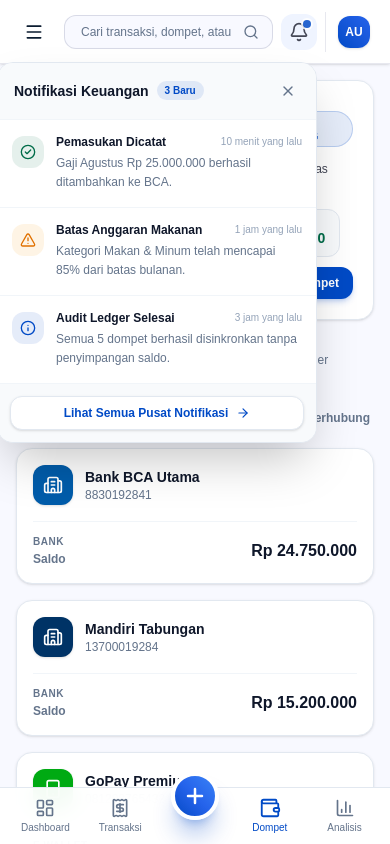
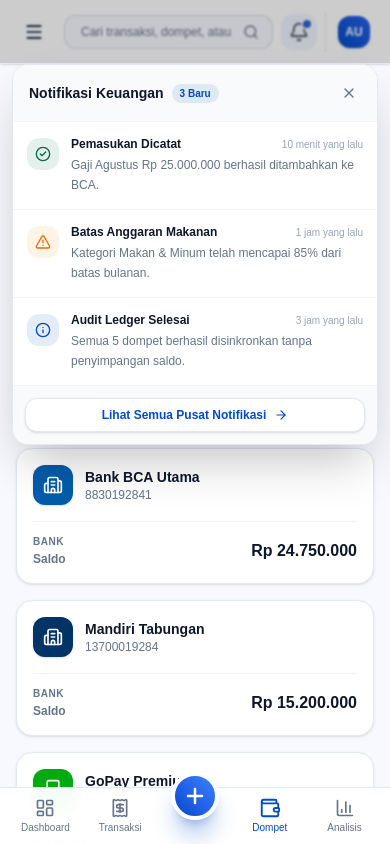
Before and after one commit to mazkama/auroka, a Next.js app: page /wallets in a window 390 px wide. Both pictures are taken after a click on the button 299 px from the left and 31 px from the top of the page. Built offline with nearby package versions, Linux system fonts and the light colour scheme.

Commit message:
feat: implement responsive AppHeader component with search, notifications, and profile menus

```diff
--- a/src/presentation/components/layout/AppHeader.tsx
+++ b/src/presentation/components/layout/AppHeader.tsx
@@ -135,7 +135,14 @@ export const AppHeader: React.FC<AppHeaderProps> = ({
 
           {/* Notification Popover Dropdown Window */}
           {isNotifOpen && (
-            <div className="absolute right-0 top-12 w-80 sm:w-96 rounded-2xl bg-white border border-[#e2e8f0] shadow-2xl z-50 overflow-hidden animate-in fade-in slide-in-from-top-2 duration-200">
+            <>
+              {/* Mobile Backdrop */}
+              <div
+                className="fixed inset-0 z-40 bg-black/20 backdrop-blur-[1px] sm:hidden"
+                onClick={() => setIsNotifOpen(false)}
+              />
+
+              <div className="fixed inset-x-3 top-16 sm:absolute sm:inset-auto sm:right-0 sm:top-12 sm:w-96 rounded-2xl bg-white border border-[#e2e8f0] shadow-2xl z-50 overflow-hidden animate-in fade-in slide-in-from-top-2 duration-200">
                 {/* Header */}
                 <div className="flex items-center justify-between p-4 border-b border-[#f1f5f9] bg-[#f8fafc]">
                   <div className="flex items-center gap-2">
@@ -153,7 +160,7 @@ export const AppHeader: React.FC<AppHeaderProps> = ({
                 </div>
 
                 {/* Notification List */}
-              <div className="divide-y divide-[#f1f5f9] max-h-80 overflow-y-auto">
+                <div className="divide-y divide-[#f1f5f9] max-h-[60vh] sm:max-h-80 overflow-y-auto">
                   {sampleNotifications.map((notif) => (
                     <div
                       key={notif.id}
@@ -185,6 +192,7 @@ export const AppHeader: React.FC<AppHeaderProps> = ({
                   </a>
                 </div>
               </div>
+            </>
           )}
         </div>
 
@@ -221,7 +229,14 @@ export const AppHeader: React.FC<AppHeaderProps> = ({
 
           {/* Profile Mini Window Popover */}
           {isProfileOpen && (
-            <div className="absolute right-0 top-12 w-64 rounded-2xl bg-white border border-[#e2e8f0] shadow-2xl z-50 overflow-hidden animate-in fade-in slide-in-from-top-2 duration-200">
+            <>
+              {/* Mobile Backdrop */}
+              <div
+                className="fixed inset-0 z-40 bg-black/20 backdrop-blur-[1px] sm:hidden"
+                onClick={() => setIsProfileOpen(false)}
+              />
+
+              <div className="fixed right-3 top-16 w-64 max-w-[calc(100vw-24px)] sm:absolute sm:right-0 sm:top-12 sm:w-64 rounded-2xl bg-white border border-[#e2e8f0] shadow-2xl z-50 overflow-hidden animate-in fade-in slide-in-from-top-2 duration-200">
                 {/* User Info Header */}
                 <div className="p-4 border-b border-[#f1f5f9] bg-gradient-to-br from-[#f8f9ff] to-[#eff4ff]">
                   <div className="flex items-center gap-3">
@@ -273,6 +288,7 @@ export const AppHeader: React.FC<AppHeaderProps> = ({
                   </Link>
                 </div>
               </div>
+            </>
           )}
         </div>
       </div>
```
Lines whose indentation alone changed are shown as unchanged.
